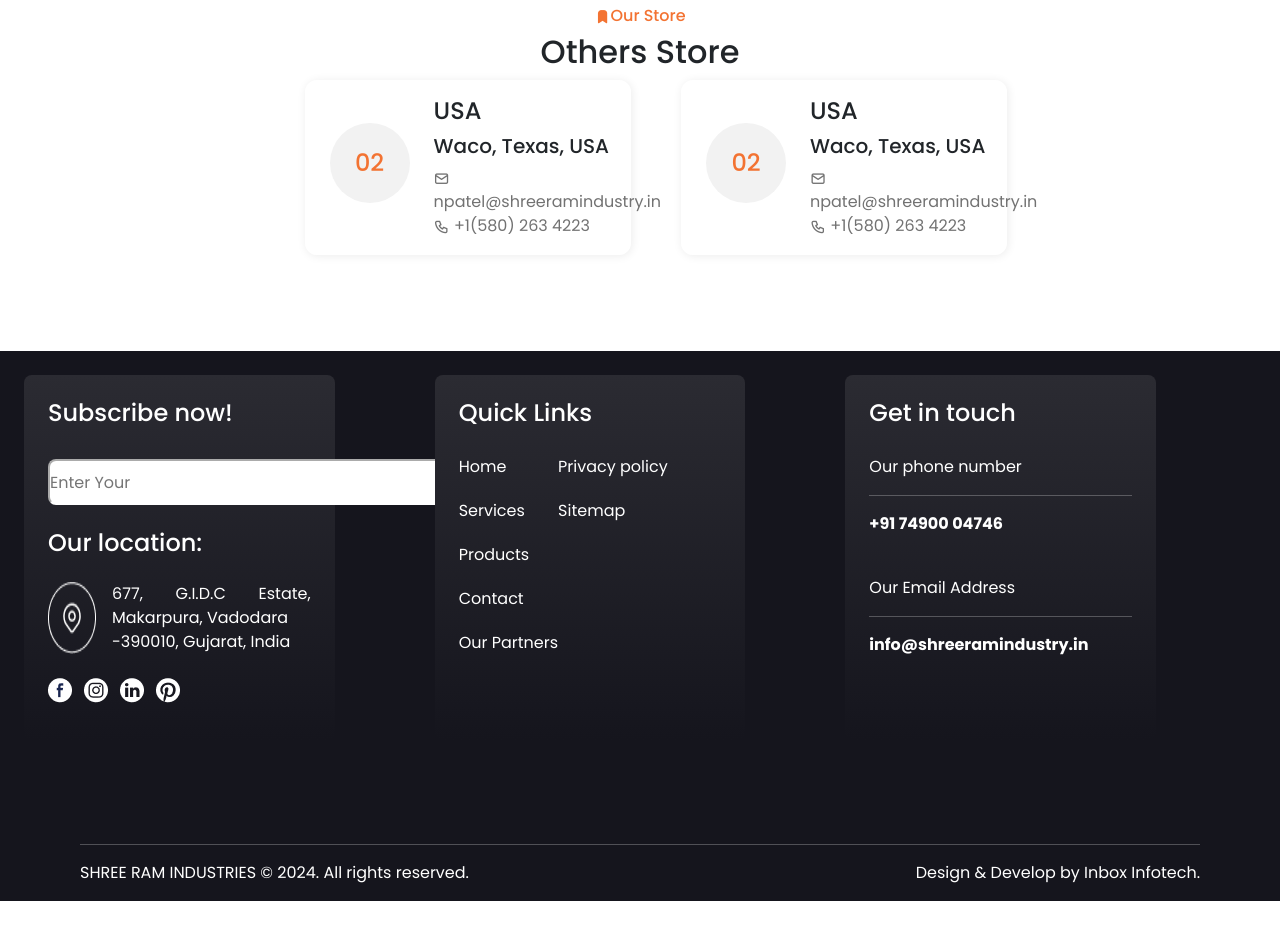
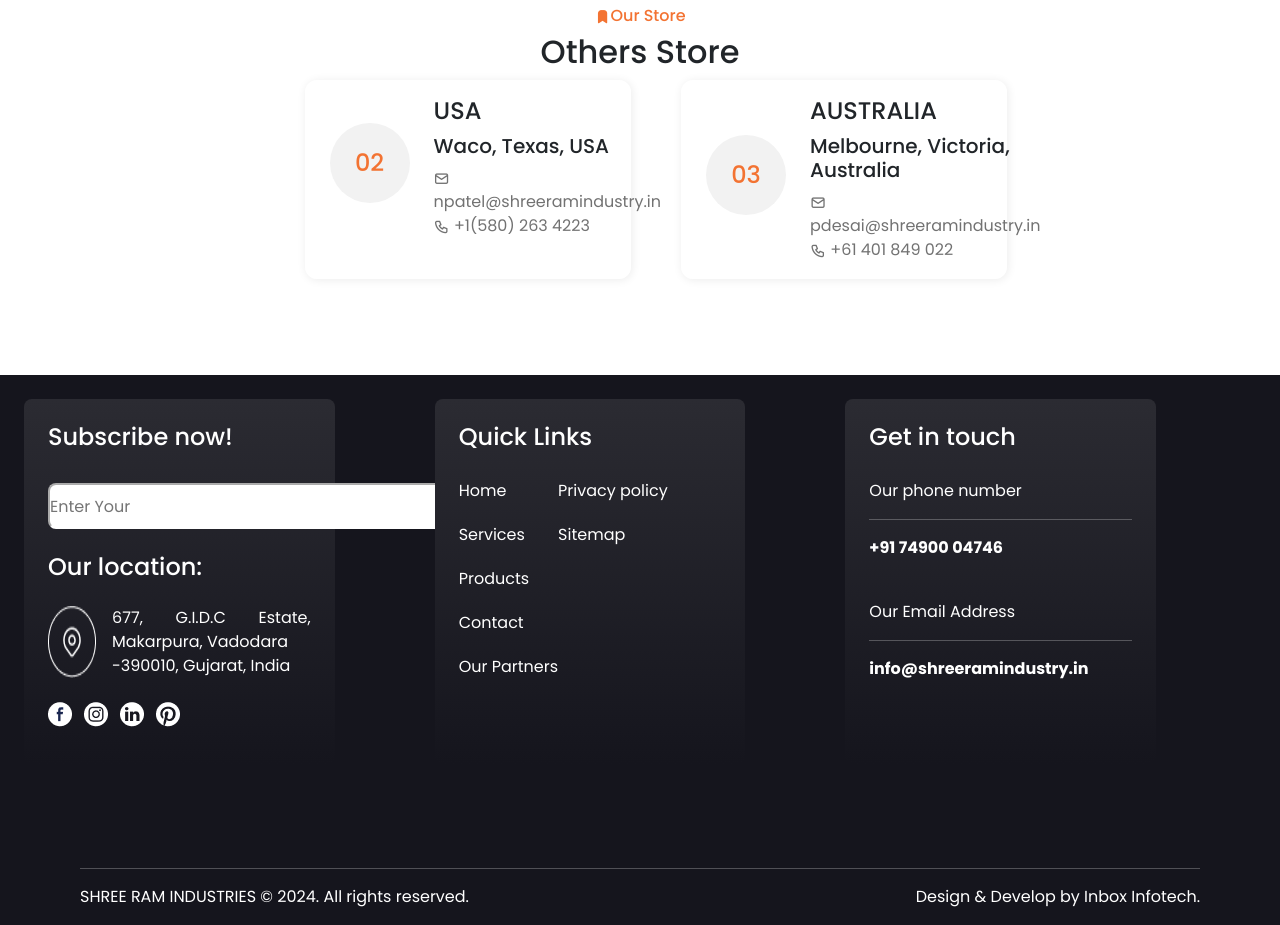
Before and after one commit to InboxTech/shree_ram_industry, a PHP site: page /contact_us.php in a window 1280 px wide. Shown: the part 1405-2330 px from the top of the page. Before the commit the page ends 2306 px from the top, so only its background shows below. Run offline with PHP 8.4, Linux system fonts and the light colour scheme.

Commit message:
css comments line added.

```diff
--- a/contact_us.php
+++ b/contact_us.php
@@ -56,13 +56,13 @@
                     <li>
                         <div class="contact-us-card">
                             <div class="card-title">
-                                <h4>02</h4>
+                                <h4>03</h4>
                             </div>
                             <div class="card-body">
-                                <h4>USA</h4>
-                                <h5>Waco, Texas, USA</h5>
-                                <a href="#"><i class="ti ti-mail"></i> npatel@shreeramindustry.in</a><br>
-                                <a href="$"><i class="ti ti-phone"></i> +1(580) 263 4223</a>
+                                <h4>AUSTRALIA</h4>
+                                <h5>Melbourne, Victoria, Australia</h5>
+                                <a href="#"><i class="ti ti-mail"></i> pdesai@shreeramindustry.in</a><br>
+                                <a href="$"><i class="ti ti-phone"></i> +61 401 849 022</a>
                             </div>
                         </div>
                     </li>
--- a/header.php
+++ b/header.php
@@ -36,7 +36,7 @@
                                 </ul>
                                 <div class="nav-left-items">
                                     <ul>
-                                        <li> <i class="ti ti-file-description"></i> <a href="'.$parentPath.'public/downloads/brochure.pdf"> Download Our Brochure </a></li>
+                                        <li> <i class="ti ti-file-description"></i> <a href="'.$parentPath.'public/downloads/brochure.pdf" target="_blank"> Download Our Brochure </a></li>
                                     </ul>
                                 </div>
                             </div>
--- a/public/css/style.css
+++ b/public/css/style.css
@@ -7,6 +7,7 @@
     padding: 0;
     font-family: "Poppins", sans-serif;
 }
+
 body{
     background-color: #FFFFFF;
 }
@@ -15,7 +16,7 @@
     list-style: none;
 }
 
-/** buttons start */
+/* -------------------------------- buttons start -------------------------------- */
 
 .btn-outline-orange {
     color: var(--orang-color);
@@ -41,10 +42,9 @@
     background-color: var(--orang-color);
     color: white;
 }
-/** button ends */
+/* -------------------------------- button ends -------------------------------- */
 
-
-/* navbar */
+/* -------------------------------- navbar -------------------------------- */
 .nav-all-items {
     display: flex;
     justify-content: space-between;
@@ -202,7 +202,7 @@
 }
 
 
-/** nav-2 */
+/* -------------------------------- nav-2 -------------------------------- */
 
 .nav-2 {
     display: flex;
@@ -252,9 +252,9 @@
 .third-row {
     padding: 20px;
 }
+/* -------------------------------- nav ends -------------------------------- */
 
-
-/* main page */
+/* -------------------------------- main page -------------------------------- */
 p {
     text-align: justify;
 }
@@ -278,7 +278,7 @@
     text-decoration: none;
 }
 
-/* item-1 */
+/*  -------------------------------- item-1 -------------------------------- */
 .i-1 {
     display: flex;
     flex-wrap: wrap;
@@ -313,7 +313,7 @@
     background-color: #FFFFFF;
 }
 
-/* item-2 */
+/* -------------------------------- item-2 -------------------------------- */
 .i-2 {
     background-image: url(../images/i2.png);
     color: #FFFFFF;
@@ -341,16 +341,16 @@
     height: 240px !important;
 }
 
-/** hover image start*/
+/* -------------------------------- hover image start -------------------------------- */
 
 .i-2 li:hover {
     background-image: url(../images/hover-img.png);
     cursor: pointer;
 }
-/** hover images ends*/
+/* -------------------------------- hover images ends  -------------------------------- */
 
 
-/* item 3 */
+/* -------------------------------- item 3 -------------------------------- */
 .i-3 {
     display: flex;
     padding: 100px;
@@ -364,7 +364,7 @@
     object-fit: contain !important;
 }
 
-/* item 4 */
+/* -------------------------------- item 4 -------------------------------- */
 .i-4 {
     padding: 100px;
     background-color: #FFFFFF;
@@ -441,7 +441,7 @@
     content: '0';
 }
 
-/* item 5 */
+/* -------------------------------- item 5  -------------------------------- */
 .i-5 {
     padding: 100px;
     background-color: #F2F2F2;
@@ -465,7 +465,7 @@
     object-fit: cover;
   }
 
-/* item 6 */
+/*  -------------------------------- item 6 --------------------------------  */
 .i-6 {
     background-color: #F2F2F2;
 }
@@ -549,7 +549,7 @@
 }
 
 
-/** items 7 */
+/* --------------------------------  items 7  -------------------------------- */
 
 .i-7 {
     display: flex;
@@ -599,7 +599,7 @@
     gap: 10px;
 }
 
-/* item 8 */
+/* -------------------------------- item 8  -------------------------------- */
 .i-8 {
     padding: 100px;
     background-color: #ffffff;
@@ -662,14 +662,8 @@
     color: var(--orang-color);
     border: 1px solid var(--orang-color);
 }
-/* extra */
-.test {
-    background-color: red;
-    justify-content: space-between !important;
-}
 
-
-/* mobile and laptop responsive */
+/* -------------------------------- mobile and laptop responsive  -------------------------------- */
 @media only screen and (max-width: 768px) {
     .i-1,
     .i-2,
@@ -753,7 +747,7 @@
     }
 }
 
-/* footer section */
+/* -------------------------------- footer section -------------------------------- */
 footer {
     background-color: #15151D;
 
```
